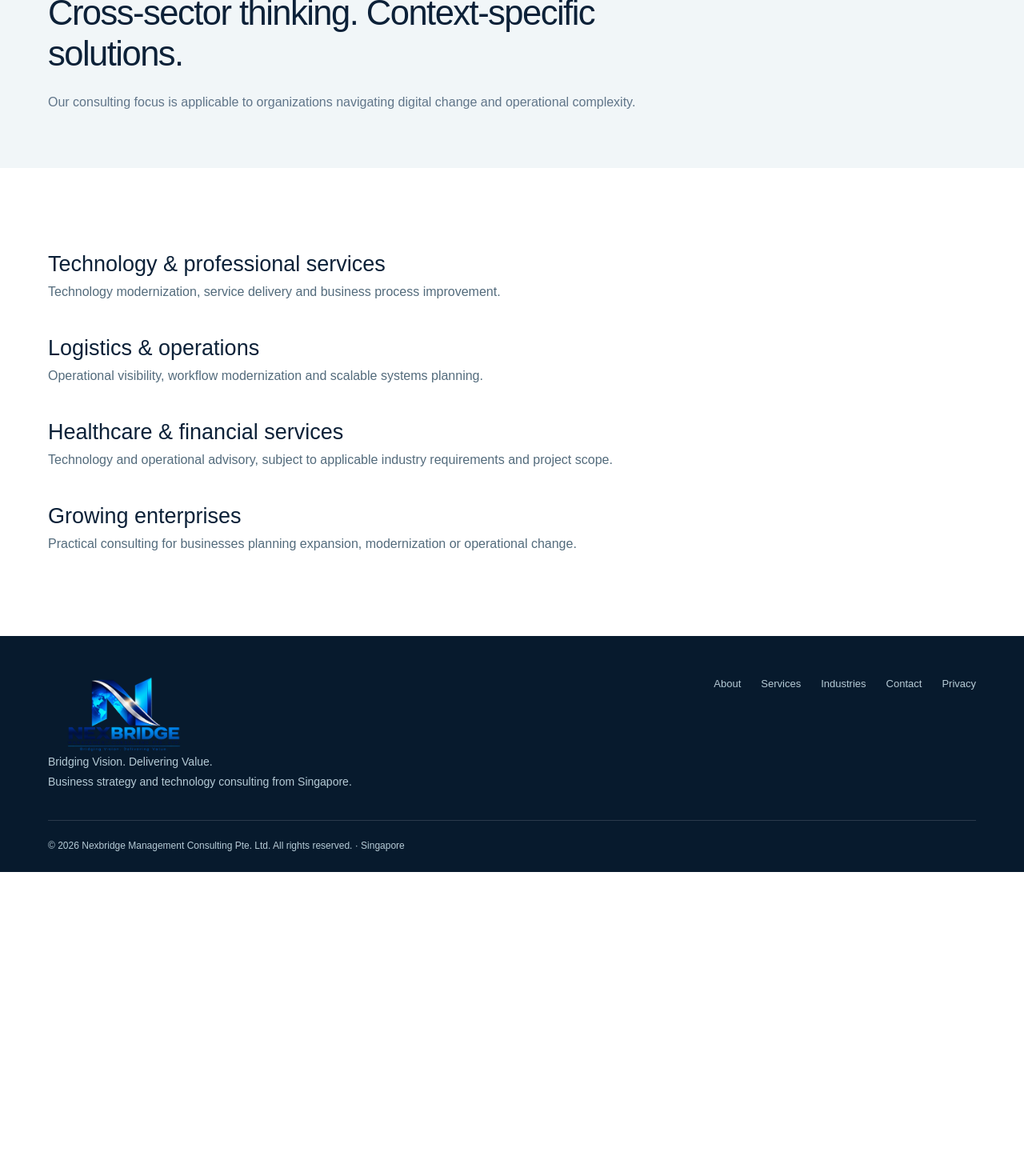
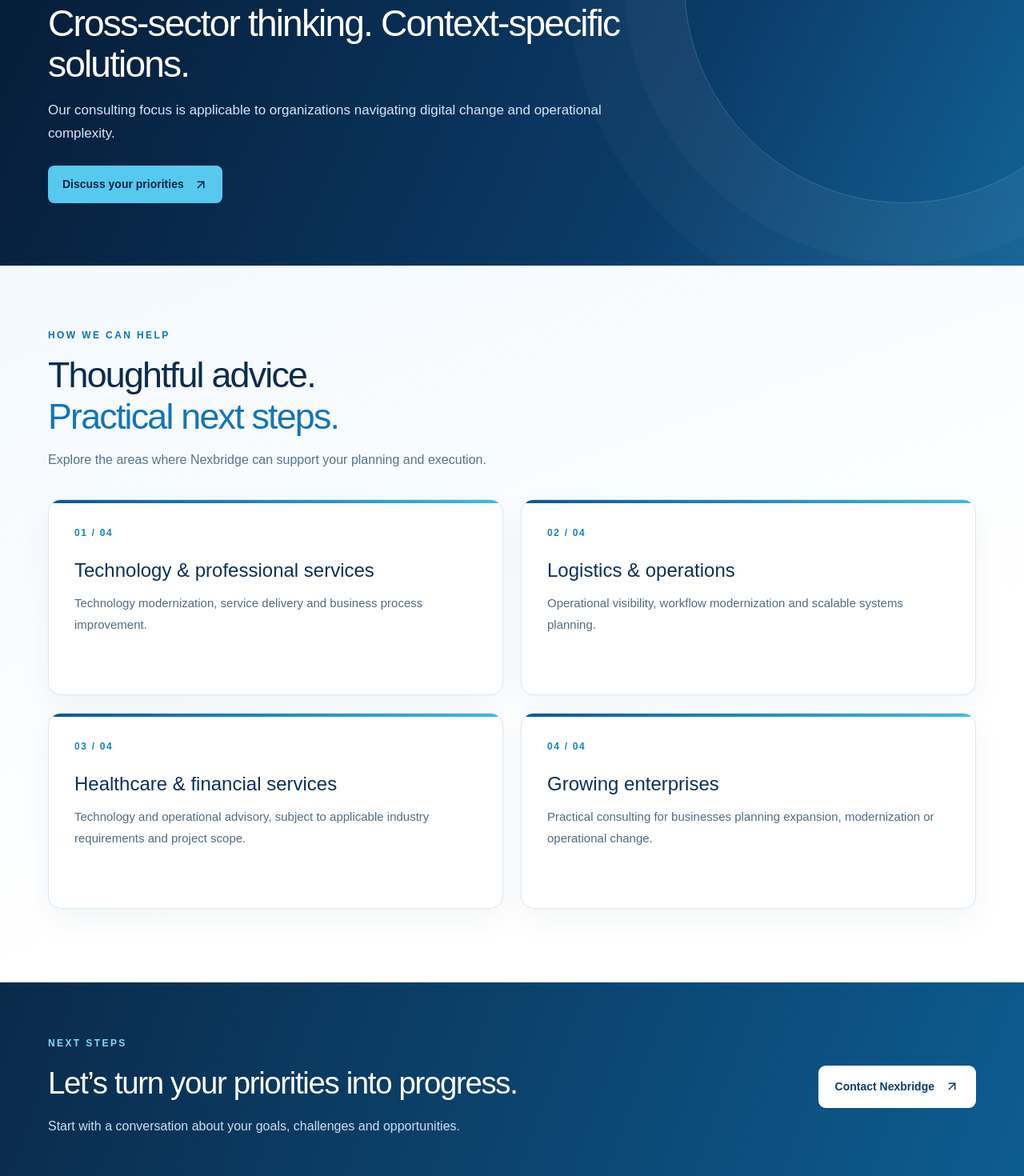
Before and after one commit to nexbridgeconsultancy/nexbridge-corporate-website, a Next.js app: page /industries in a window 1280 px wide. Shown: the part 240-1710 px from the top of the page at 80% size. Before the commit the page ends 1330 px from the top, so only its background shows below. Built offline with nearby package versions, Linux system fonts and the light colour scheme.

Commit message:
Nexbridge v0.6 corporate pages redesign

```diff
--- a/app/contact/page.tsx
+++ b/app/contact/page.tsx
@@ -1 +1,7 @@
-export default function Contact(){return <><section className="pageHead"><div className="wrap"><div className="kicker">Contact Nexbridge</div><h1>Start a conversation.</h1><p className="lead">Share your priorities and let's explore the right next steps.</p></div></section><section className="content"><div className="wrap"><h2>Business enquiries</h2><p>For consulting and partnership enquiries, contact our team at the address below.</p><p><a className="contactLink" href="mailto:nexbridgeconsultancy@gmail.com">nexbridgeconsultancy@gmail.com</a></p><p>Singapore · Nexbridge Management Consulting Pte. Ltd.</p><p><strong>Note:</strong> The contact form will be enabled after email delivery and privacy requirements are configured. No information is collected through this page at present.</p></div></section></>}
+import type { Metadata } from "next";
+import { ArrowUpRight, Mail, MapPin, ShieldCheck } from "lucide-react";
+export const metadata: Metadata = {title:"Contact",description:"Contact Nexbridge Management Consulting Pte. Ltd. in Singapore for business and technology consulting enquiries."};
+export default function Contact(){return <div className="nb-v6-contact">
+<section className="pageHead nb-v6-page-hero"><div className="wrap"><div className="kicker">CONTACT / NEXBRIDGE</div><h1>Let’s start a conversation.</h1><p className="lead">Tell us about your business priorities. We welcome enquiries about management consulting, IT advisory, and Cloud & DevOps.</p></div></section>
+<section className="nb-v6-contact-section"><div className="wrap nb-v6-contact-grid"><div><div className="kicker">GET IN TOUCH</div><h2>Meaningful progress starts with a conversation.</h2><p>Share a brief overview of your organisation, your objectives and how we may be able to help.</p><a className="nb-v6-email" href="mailto:nexbridgeconsultancy@gmail.com?subject=Nexbridge%20Business%20Enquiry"><Mail size={21}/> nexbridgeconsultancy@gmail.com <ArrowUpRight size={18}/></a></div><aside className="nb-v6-contact-panel"><div><MapPin size={24}/><div><strong>Based in Singapore</strong><p>Nexbridge Management Consulting Pte. Ltd.</p></div></div><div><ShieldCheck size={24}/><div><strong>Direct business enquiries</strong><p>Contact us by email. A website enquiry form will be introduced once delivery and privacy controls are configured.</p></div></div></aside></div></section>
+</div>}
--- a/app/layout.tsx
+++ b/app/layout.tsx
@@ -4,6 +4,7 @@
 import PremiumNavbar from './components/PremiumNavbar';
 import './globals.css';
 import "./subpage-refinements.css";
+import "./v06-premium.css";
 
 export const metadata: Metadata = {
   title: { default: 'Nexbridge | Management & IT Consulting Singapore', template: '%s | Nexbridge' },
--- a/app/page-template.tsx
+++ b/app/page-template.tsx
@@ -1 +1,21 @@
-export function InnerPage({eyebrow,title,lead,sections}:{eyebrow:string,title:string,lead:string,sections:{heading:string,body:string,bullets?:string[]}[]}){return <><section className="pageHead"><div className="wrap"><div className="kicker">{eyebrow}</div><h1>{title}</h1><p className="lead">{lead}</p></div></section><section className="content"><div className="wrap">{sections.map(s=><section key={s.heading}><h2>{s.heading}</h2><p>{s.body}</p>{s.bullets&&<ul>{s.bullets.map(b=><li key={b}>{b}</li>)}</ul>}</section>)}</div></section></>}
+import Link from "next/link";
+import { ArrowUpRight, CheckCircle2 } from "lucide-react";
+type Section = {heading:string;body:string;bullets?:string[]};
+export function InnerPage({eyebrow,title,lead,sections}:{eyebrow:string;title:string;lead:string;sections:Section[]}) {
+ return <div className="nb-v6-inner">
+  <section className="pageHead nb-v6-page-hero"><div className="wrap">
+   <div className="kicker">{eyebrow} / NEXBRIDGE</div>
+   <h1>{title}</h1><p className="lead">{lead}</p>
+   <Link className="nb-v6-hero-link" href="/contact">Discuss your priorities <ArrowUpRight size={18}/></Link>
+  </div></section>
+  <section className="content nb-v6-content"><div className="wrap">
+   <div className="nb-v6-section-intro"><div className="kicker">HOW WE CAN HELP</div><h2>Thoughtful advice.<br/><span>Practical next steps.</span></h2><p>Explore the areas where Nexbridge can support your planning and execution.</p></div>
+   <div className="nb-v6-grid">{sections.map((s,i)=><article className="nb-v6-card" key={s.heading}>
+    <div className="nb-v6-card-number">{String(i+1).padStart(2,"0")} / {String(sections.length).padStart(2,"0")}</div>
+    <h3>{s.heading}</h3><p>{s.body}</p>
+    {s.bullets && <ul>{s.bullets.map(b=><li key={b}><CheckCircle2 size={16}/>{b}</li>)}</ul>}
+   </article>)}</div>
+  </div></section>
+  <section className="nb-v6-banner"><div className="wrap nb-v6-banner-inner"><div><div className="kicker">NEXT STEPS</div><h2>Let’s turn your priorities into progress.</h2><p>Start with a conversation about your goals, challenges and opportunities.</p></div><Link href="/contact">Contact Nexbridge <ArrowUpRight size={18}/></Link></div></section>
+ </div>;
+}
--- /dev/null
+++ b/app/v06-premium.css
@@ -0,0 +1,49 @@
+
+/* Nexbridge v0.6: shared premium styling for internal pages; preserves homepage hero and C2 logo. */
+.nb-v6-inner,.nb-v6-contact{color:#173551}
+.nb-v6-page-hero{position:relative;overflow:hidden;background:linear-gradient(115deg,#061b35 0%,#0b3b68 65%,#126296 100%);padding:74px 0 78px;color:#fff}
+.nb-v6-page-hero:after{content:"";position:absolute;right:-125px;top:-190px;width:550px;height:550px;border:1px solid #b9e9ff3d;border-radius:50%;box-shadow:0 0 0 75px #ffffff07,0 0 0 145px #ffffff06;pointer-events:none}
+.nb-v6-page-hero .wrap{position:relative;z-index:1}
+.nb-v6-page-hero .kicker{color:#83d9ff;font-size:11px;letter-spacing:.18em}
+.nb-v6-page-hero h1{color:#fff;font-size:clamp(32px,3.6vw,51px);line-height:1.12;letter-spacing:-.04em;max-width:850px;margin:19px 0 17px}
+.nb-v6-page-hero .lead{color:#d4e6f5;font-size:17px;max-width:730px;line-height:1.7;margin:0}
+.nb-v6-hero-link{display:inline-flex;align-items:center;gap:12px;margin-top:26px;padding:13px 18px;border-radius:8px;background:#57c9ee;color:#072544;font-size:14px;font-weight:800}
+.nb-v6-hero-link:hover{background:#9ce6fb}
+.nb-v6-content{background:linear-gradient(160deg,#f3f9fe,#fff 65%);padding:78px 0 92px}
+.nb-v6-section-intro{max-width:720px;margin-bottom:36px}
+.nb-v6-section-intro .kicker{color:#0874b5}
+.nb-v6-section-intro h2{font-size:clamp(30px,3.5vw,46px);line-height:1.14;letter-spacing:-.04em;margin:15px 0;color:#0a2c4d}
+.nb-v6-section-intro h2 span{color:#1474b7}
+.nb-v6-section-intro p{color:#55738c;line-height:1.7;font-size:16px}
+.nb-v6-grid{display:grid;grid-template-columns:repeat(2,minmax(0,1fr));gap:22px}
+.nb-v6-card{position:relative;overflow:hidden;min-height:245px;background:#fff;border:1px solid #d8e8f4;border-radius:16px;padding:32px;box-shadow:0 14px 36px #123b5d0d;transition:transform .25s,box-shadow .25s}
+.nb-v6-card:before{content:"";position:absolute;top:0;left:0;right:0;height:4px;background:linear-gradient(90deg,#0d559b,#36bfe7)}
+.nb-v6-card:hover{transform:translateY(-5px);box-shadow:0 22px 44px #123b5d21}
+.nb-v6-card-number{font-size:12px;font-weight:800;letter-spacing:.14em;color:#1683bf}
+.nb-v6-card h3{font-size:24px;line-height:1.2;color:#0b3156;margin:24px 0 12px}
+.nb-v6-card p{color:#506c82;font-size:15px;line-height:1.8;margin:0}
+.nb-v6-card ul{list-style:none;padding:0;margin:20px 0 0;display:grid;gap:10px}
+.nb-v6-card li{display:flex;align-items:flex-start;gap:9px;font-size:14px;color:#355977}
+.nb-v6-card li svg{flex:none;color:#147bb8;margin-top:2px}
+.nb-v6-banner{background:linear-gradient(110deg,#0a2a4a,#0d5c91);color:#fff;padding:67px 0}
+.nb-v6-banner-inner{display:flex;align-items:center;justify-content:space-between;gap:32px}
+.nb-v6-banner .kicker{color:#84d9f8}
+.nb-v6-banner h2{font-size:clamp(27px,3vw,39px);letter-spacing:-.035em;margin:12px 0;color:#fff}
+.nb-v6-banner p{color:#c8e1f1;line-height:1.7}
+.nb-v6-banner a{display:inline-flex;align-items:center;gap:13px;white-space:nowrap;background:#fff;color:#0b3e68;padding:16px 21px;border-radius:9px;font-size:14px;font-weight:800}
+.nb-v6-contact-section{padding:95px 0;background:linear-gradient(145deg,#f0f8fe,#fff)}
+.nb-v6-contact-grid{display:grid;grid-template-columns:1.15fr .85fr;gap:65px;align-items:center}
+.nb-v6-contact-grid h2{font-size:clamp(32px,3.6vw,49px);line-height:1.16;letter-spacing:-.04em;color:#0b2f51;margin:16px 0}
+.nb-v6-contact-grid p{color:#526f84;line-height:1.8;font-size:16px}
+.nb-v6-email{display:inline-flex;flex-wrap:wrap;align-items:center;gap:11px;margin-top:22px;color:#075b99;font-weight:800;font-size:clamp(14px,1.5vw,18px);overflow-wrap:anywhere}
+.nb-v6-contact-panel{background:#fff;border:1px solid #d4e5f2;border-radius:18px;padding:34px;box-shadow:0 20px 55px #153e5d16}
+.nb-v6-contact-panel>div{display:flex;align-items:flex-start;gap:17px;padding:15px 0}
+.nb-v6-contact-panel>div+div{border-top:1px solid #e1edf5}
+.nb-v6-contact-panel svg{flex:none;color:#147ab5}
+.nb-v6-contact-panel strong{color:#0d3457;font-size:17px}
+.nb-v6-contact-panel p{font-size:14px;margin:8px 0 0}
+.footer{background:#06192e}
+.footerLinks a:hover{color:#8adfff}
+@media(max-width:850px){.nb-v6-contact-grid{grid-template-columns:1fr;gap:35px}.nb-v6-banner-inner{align-items:flex-start;flex-direction:column}}
+@media(max-width:650px){.nb-v6-grid{grid-template-columns:1fr}.nb-v6-page-hero{padding:58px 0 64px}.nb-v6-content,.nb-v6-contact-section{padding:60px 0}.nb-v6-card{padding:26px;min-height:0}.nb-v6-contact-panel{padding:22px}.nb-v6-banner{padding:58px 0}.nb-v6-banner a{white-space:normal}}
+@media(prefers-reduced-motion:reduce){.nb-v6-card{transition:none}}
```
